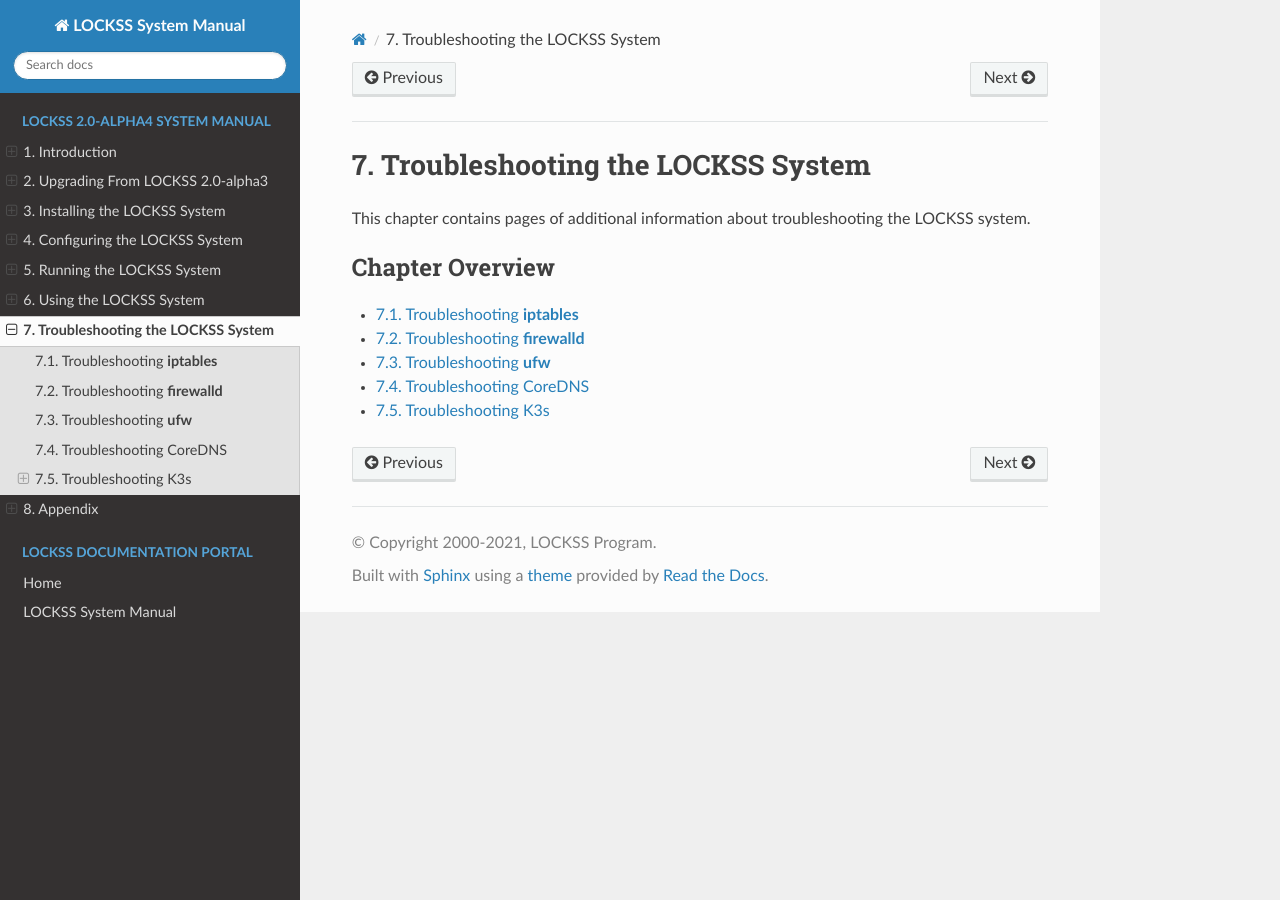
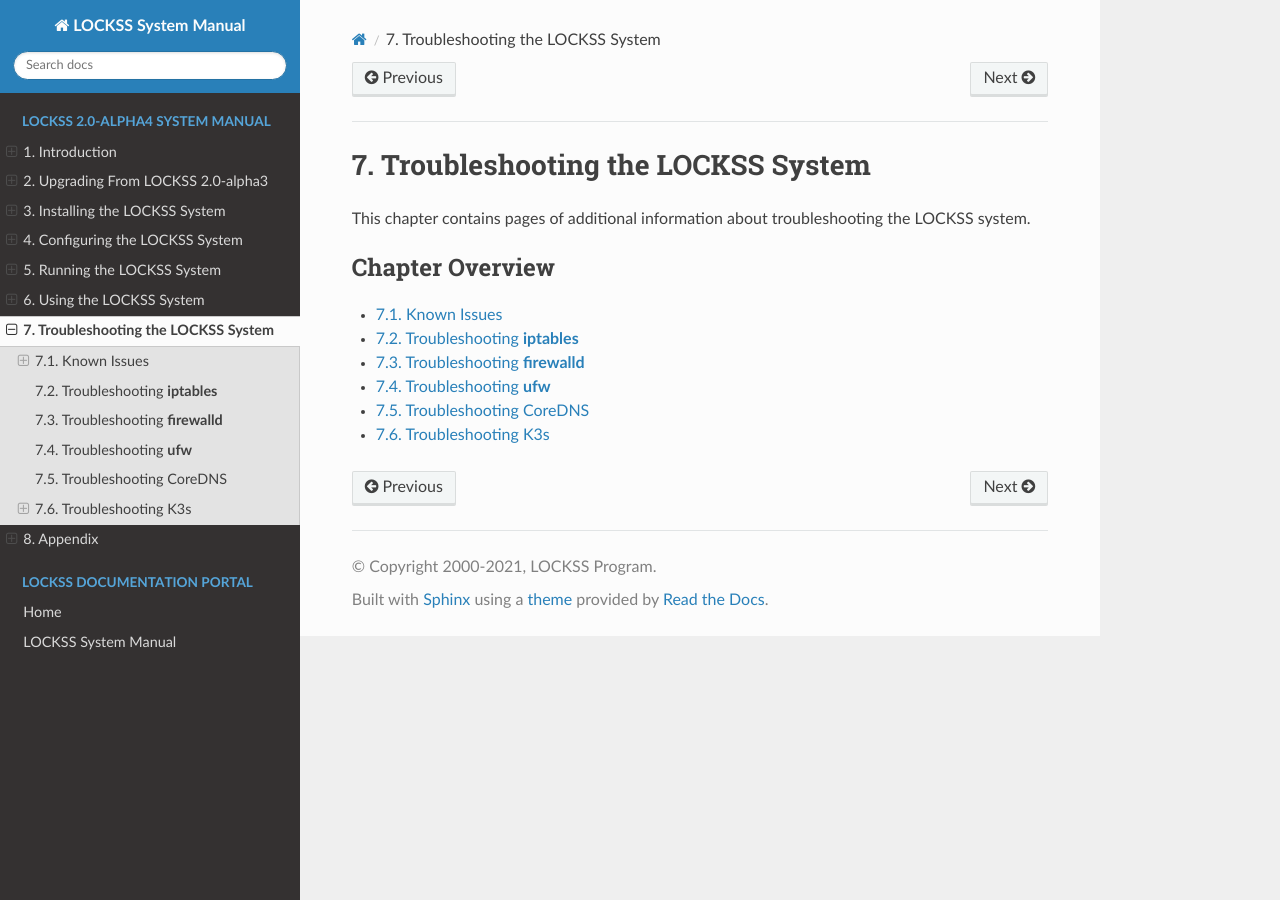
Before and after one commit to lockss/lockss-rtd-manual, a Sphinx documentation site: the page built from docs/troubleshooting/index.rst, in a window 1280 px wide. Built offline with Sphinx 7.4.7 and the Read the Docs theme 2.0.0, drawn with Linux system fonts in a browser that asks for light colours.

Commit message:
Added a Known ISsues page.

```diff
--- a/docs/troubleshooting/index.rst
+++ b/docs/troubleshooting/index.rst
@@ -8,6 +8,7 @@ This chapter contains pages of additional information about troubleshooting the
    :caption: Chapter Overview
    :maxdepth: 1
 
+   known-issues
    iptables
    firewalld
    ufw
```
Also changed, not shown: docs/troubleshooting/known-issues.rst (added, +11 -0 lines).
